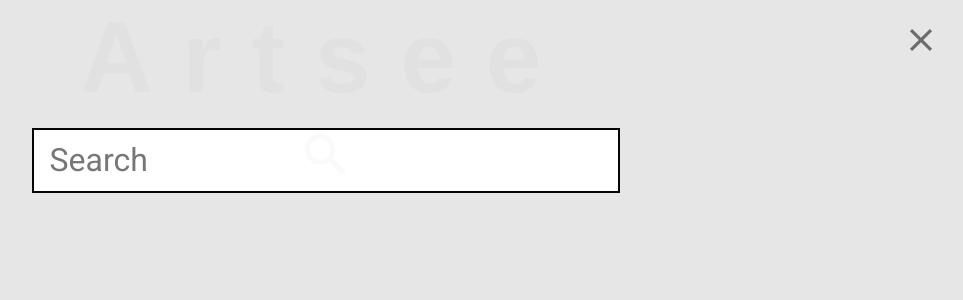
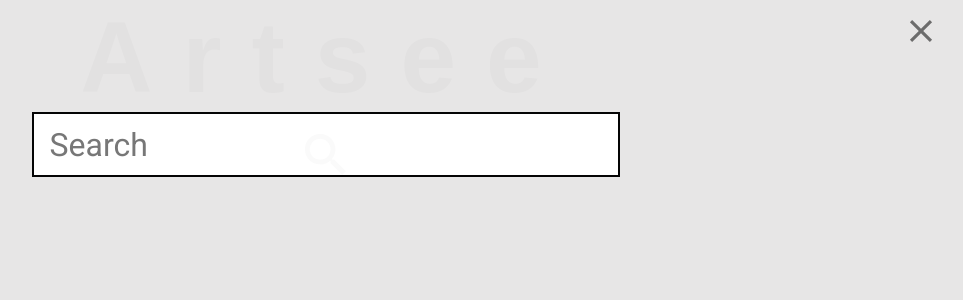
Before and after one commit to kamieen03/rusty-ag, a React (Create React App) app in the folder client/art_gallery/: page / in a window 1280 px wide. Both pictures are taken after a click on the button 640 px from the left and 155 px from the top of the page. Shown: the top 300 px of the page, without its empty margins (314-1277 px from the left). Built offline with nearby package versions, Linux system fonts and the light colour scheme; a web font is replaced by a local one.

Commit message:
Fix search look and logic

```diff
--- a/client/art_gallery/src/searching/SearchResults.js
+++ b/client/art_gallery/src/searching/SearchResults.js
@@ -15,15 +15,19 @@
 
     componentDidUpdate(prevProps) {
         if (this.props.searchPhrase !== prevProps.searchPhrase) {
-            console.log(this.state.results);
+            if (this.props.searchPhrase === "") return;
             this.fetchSearchResults(this.props.searchPhrase)
-                .then(data => this.setState({ results: data }))
+                .then(data => {
+                    if (data != null) this.setState({ results: data })
+                });
         }
     }
 
     async fetchSearchResults(phrase) {
         const response = fetch(`${GET_SEARCH_URL}${phrase}`)
-        return (await response).json()
+        if (phrase === this.props.searchPhrase)
+            return (await response).json()
+        return null
     }
 
     render() {
--- a/client/art_gallery/src/searching/Searcher.css
+++ b/client/art_gallery/src/searching/Searcher.css
@@ -1,17 +1,20 @@
 @import url('https://fonts.googleapis.com/css2?family=Roboto:ital,wght@0,400;0,700;1,400&display=swap');
 
 .Searcher {
-    display: grid;
-    grid-template-rows:10fr 20fr 70fr;
     justify-self: stretch;
     background-color: #E7E6E6;
     opacity: 98%;
 }
 
+.SearcherInsides {
+    display: grid;
+}
+
 .Searcher-searchbar {
     font-family: 'Roboto', sans-serif;
-    align-self: center;
-    justify-self: center;
+    margin: 0 auto;
+    margin-top: 50px;
+    margin-bottom: 50px;
     height: 65px;
     width: 46vw;
     font-size: 32px;
@@ -31,5 +34,5 @@
 }
 
 .Searcher-results {
-    margin: 0px 15% 0 15%;
+    margin: 0 15% 0 15%;
 }
--- a/client/art_gallery/src/searching/Searcher.js
+++ b/client/art_gallery/src/searching/Searcher.js
@@ -22,11 +22,13 @@
 	render() {
 		return (
 			<div className="Searcher">
-				<IconButton onClick={this.props.onStopSearching} className="Searcher-close">
-					<MdClose className="Searcher-close-icon"/>
-				</IconButton>
-				<input className="Searcher-searchbar"type="search"  placeholder="Search" onChange={this.handleSearchPhraseChange}/>
-				<SearchResults searchPhrase={this.state.phrase} onLinkClick={this.props.onStopSearching}/>
+                <div className="SearcherInsides">
+                    <IconButton onClick={this.props.onStopSearching} className="Searcher-close">
+                        <MdClose className="Searcher-close-icon"/>
+                    </IconButton>
+                    <input className="Searcher-searchbar"type="search" placeholder="Search" onChange={this.handleSearchPhraseChange}/>
+                    <SearchResults searchPhrase={this.state.phrase} onLinkClick={this.props.onStopSearching}/>
+                </div>
 			</div>
 		);
 	}
```
